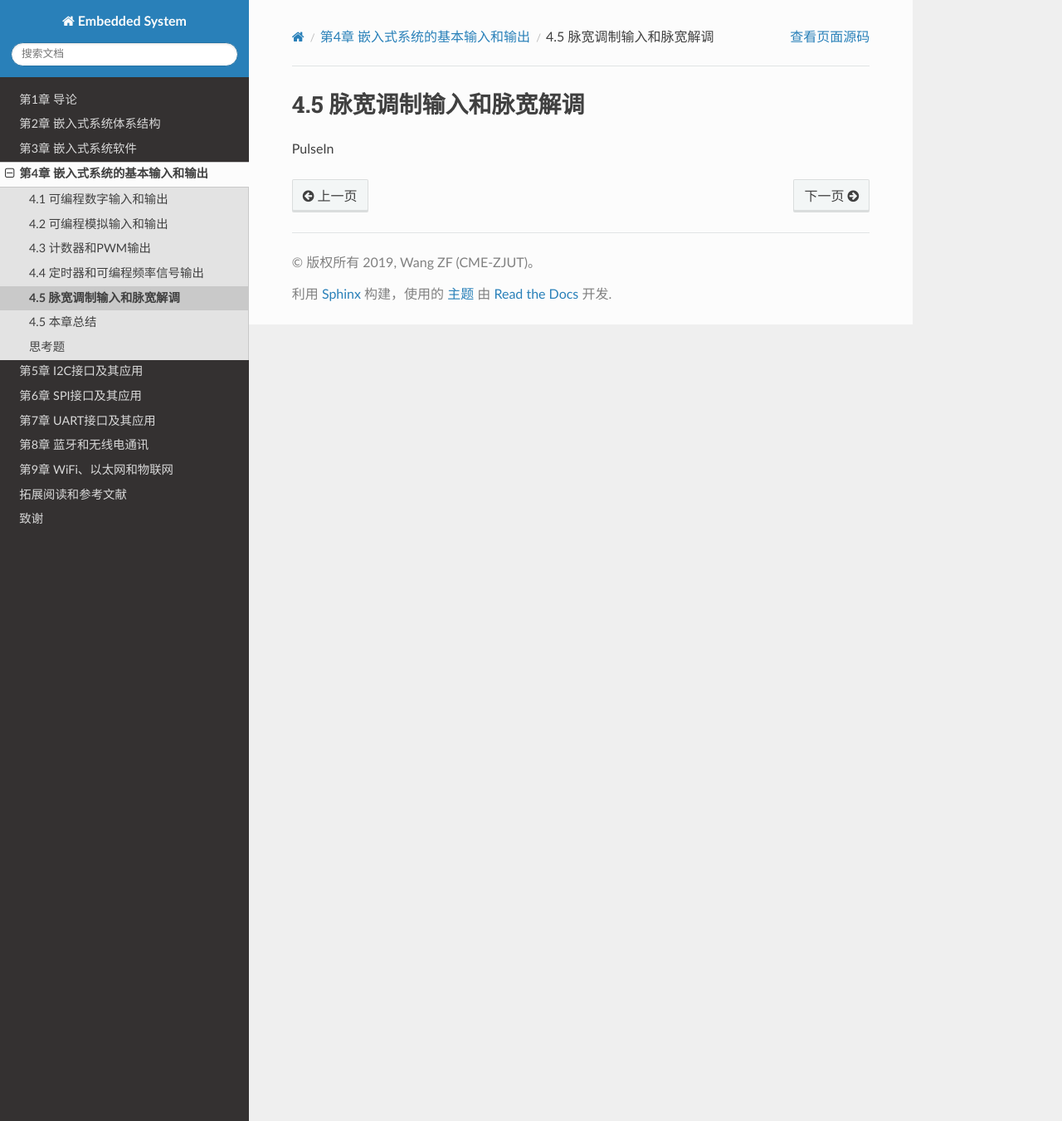
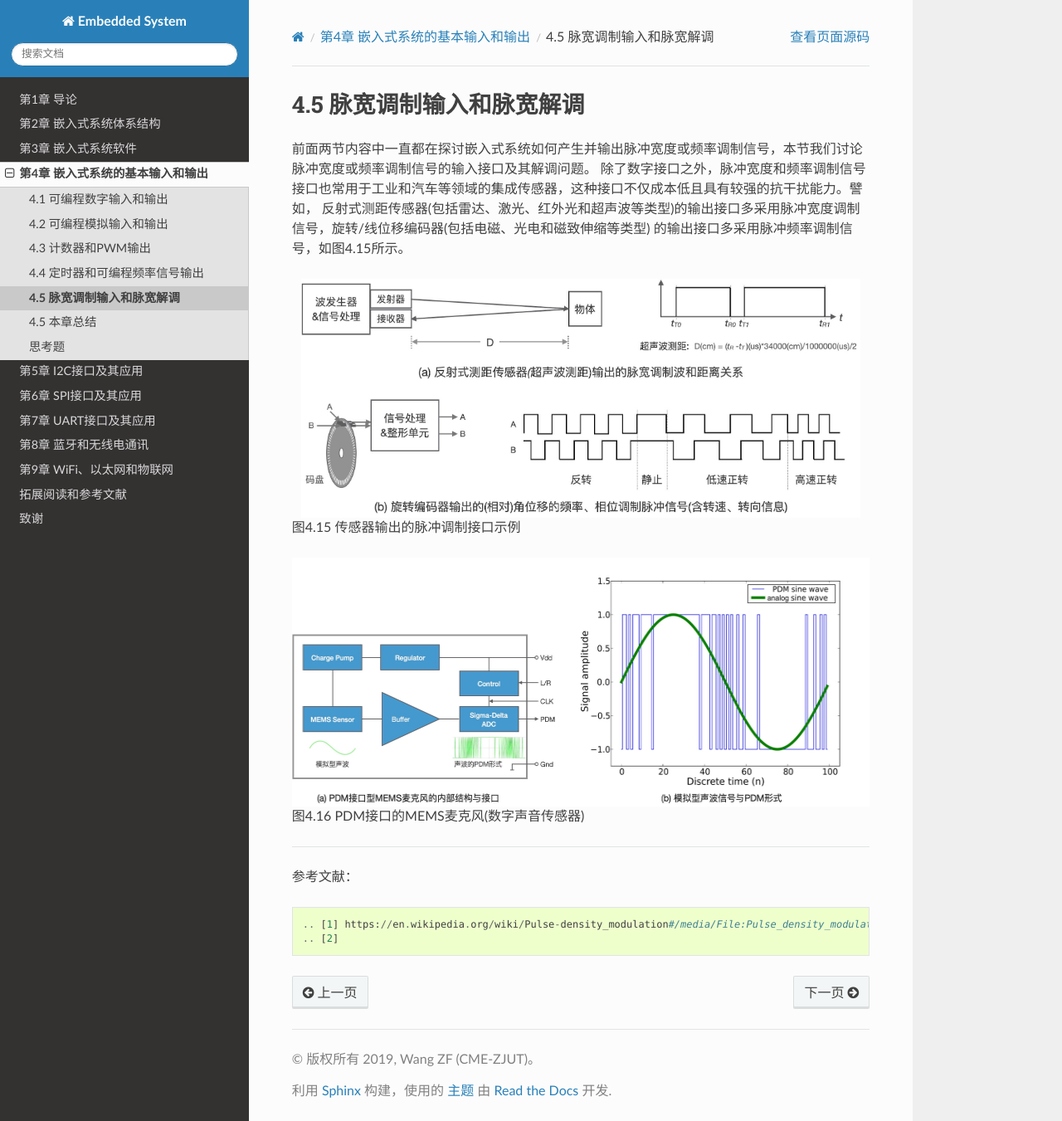
Before and after one commit to BradChan/TheEmbeddedSystem, a Sphinx documentation site: the page built from source/c4_ec_basedio/pulse_in.rst, in a window 1280 px wide and 1351 px high. Shown: the whole window at 83% size. Built offline with Sphinx 7.4.7 and the Read the Docs theme 2.0.0, drawn with Linux system fonts in a browser that asks for light colours.

Commit message:
update ch4.5

```diff
--- a/source/c4_ec_basedio/index_c4.rst
+++ b/source/c4_ec_basedio/index_c4.rst
@@ -3,10 +3,10 @@
 ================================
 
 嵌入式系统的轻触按钮、按键开关、LED指示灯、继电器触点的通断控制等属于开关型输入和输出，电路中传输的信号仅有两个有效状态，用一个二进制位即可存储这种信号。
-我们把这种类型的外设称作数字输入/输出型外设。嵌入式系统使用调节旋钮能够连续地调节电机速度、照明亮度或喇叭音量等，随着调节旋钮旋转，调速电路单元输出的电压连续变换，
-嵌入式系统的ADC(模拟-数字转换器)将连续变化的电压信号转换成计算机系统使用的数值(需要多个二进制位存储该信息)，ADC属于嵌入式系统的模拟输入型外设。另一方面，
+我们把这种类型的外设称作数字型输入/输出外设。嵌入式系统使用调节旋钮能够连续地调节电机速度、照明亮度或喇叭音量等，随着调节旋钮旋转，调速电路单元输出的电压连续变换，
+嵌入式系统的ADC(模拟-数字转换器)将连续变化的电压信号转换成计算机系统使用的数值(需要多个二进制位存储该信息)，ADC是嵌入式系统最常用的模拟输入接口。另一方面，
 电机控制单元根据电压信号的高低实时地调整电机转速，这需要嵌入式系统能够输出可编程的连续变化的电压信号，我们可以使用DAC(数字-模拟转换器)将计算机系统的数值线性地转换成电压信号，
-DAC属于模拟输出外设。脉冲的宽度、频率(或密度)调制信号具有易集成、低成本和高抗干扰能力等特性，PWM(脉冲宽度调制)和PDM(脉冲密度调制)是现代嵌入式系统常用的接口，
+DAC属于模拟输出型功能单元。脉冲的宽度、频率(或密度)调制信号具有易集成、低成本和高抗干扰能力等特性，PWM(脉冲宽度调制)和PDM(脉冲密度调制)是现代嵌入式系统常用的接口，
 他们属于数字型“连续变化的信号”。
 
 本章将深入了解嵌入式系统MCU的基本输入和输出接口，包括数字数输入/输出、模拟输入/输出、脉冲(宽度和密度)调制信号输入/输出等硬件工作原理和软件接口设计。
--- a/source/c4_ec_basedio/pulse_in.rst
+++ b/source/c4_ec_basedio/pulse_in.rst
@@ -1,5 +1,38 @@
-===========================
+=============================
 4.5 脉宽调制输入和脉宽解调
-===========================
+=============================
 
-PulseIn
+前面两节内容中一直都在探讨嵌入式系统如何产生并输出脉冲宽度或频率调制信号，本节我们讨论脉冲宽度或频率调制信号的输入接口及其解调问题。
+除了数字接口之外，脉冲宽度和频率调制信号接口也常用于工业和汽车等领域的集成传感器，这种接口不仅成本低且具有较强的抗干扰能力。譬如，
+反射式测距传感器(包括雷达、激光、红外光和超声波等类型)的输出接口多采用脉冲宽度调制信号，旋转/线位移编码器(包括电磁、光电和磁致伸缩等类型)
+的输出接口多采用脉冲频率调制信号，如图4.15所示。
+
+.. image:: ../_static/images/c4/pulse_in_application_distance_coder.jpg
+  :scale: 36%
+  :align: center
+
+图4.15  传感器输出的脉冲调制接口示例
+
+
+
+.. image:: ../_static/images/c4/pulse_in_pdm_microphone.jpg
+  :scale: 25%
+  :align: center
+
+图4.16  PDM接口的MEMS麦克风(数字声音传感器)
+
+
+
+
+
+
+
+
+-------------------------
+
+
+参考文献：
+::
+
+.. [1] https://en.wikipedia.org/wiki/Pulse-density_modulation#/media/File:Pulse_density_modulation.svg
+.. [2]
--- a/source/c4_ec_basedio/pulse_out.rst
+++ b/source/c4_ec_basedio/pulse_out.rst
@@ -348,9 +348,7 @@ BlueFi的Python解释器本身并没有声音输出接口，我们使用上述
 
   import time
   from hiibot_bluefi.basedio import Button
-  # import SoundOut class from soundio.py
   from hiibot_bluefi.soundio import SoundOut
-  # instantiate SoundOut as a speaker
   spk = SoundOut()
   spk.volume = 1.0
   button=Button()
```
Also changed, not shown: source/_static/images/c4/pulse_in_application_distance_coder.jpg (added), source/_static/images/c4/pulse_in_pdm_microphone.jpg (added).
